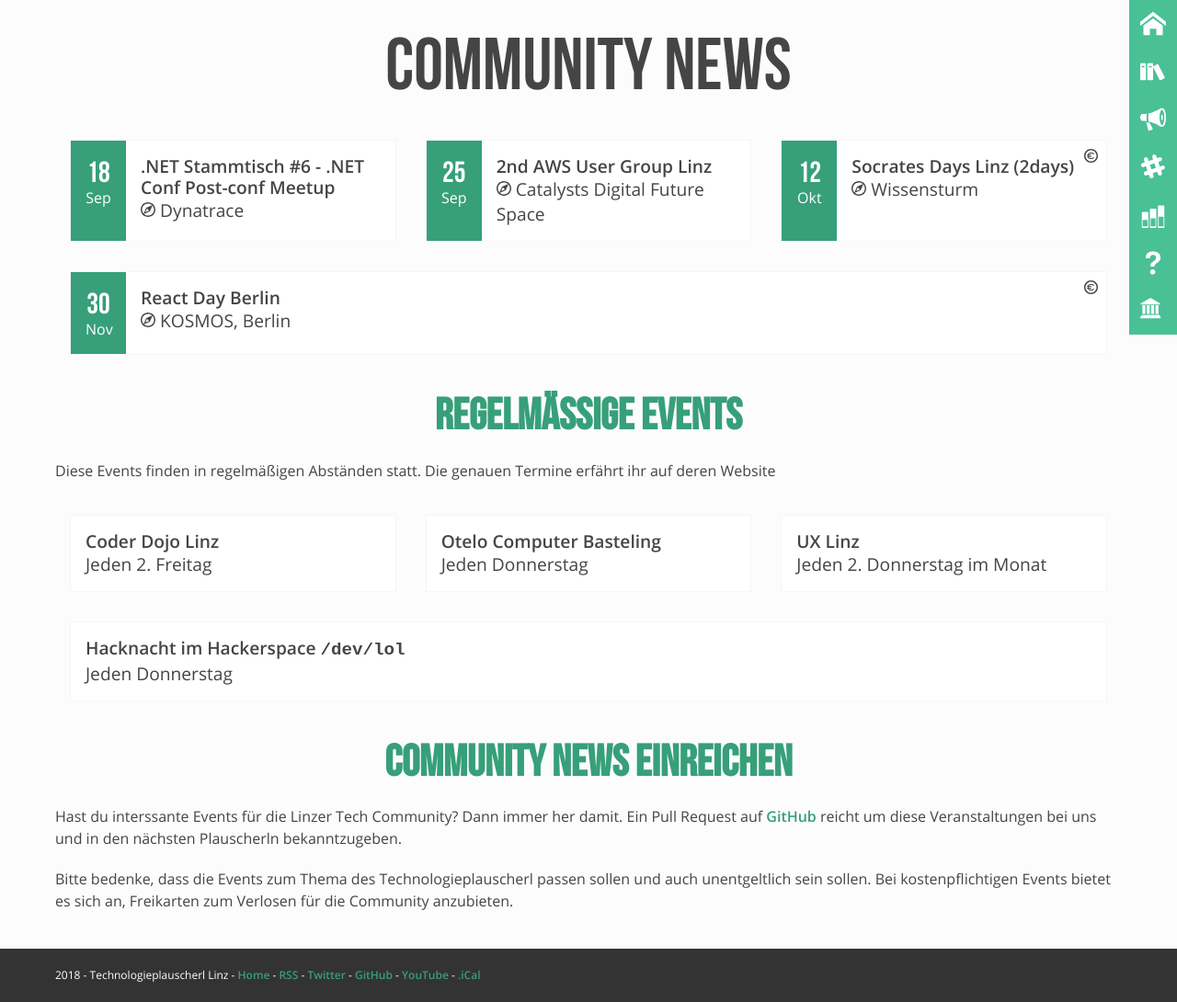
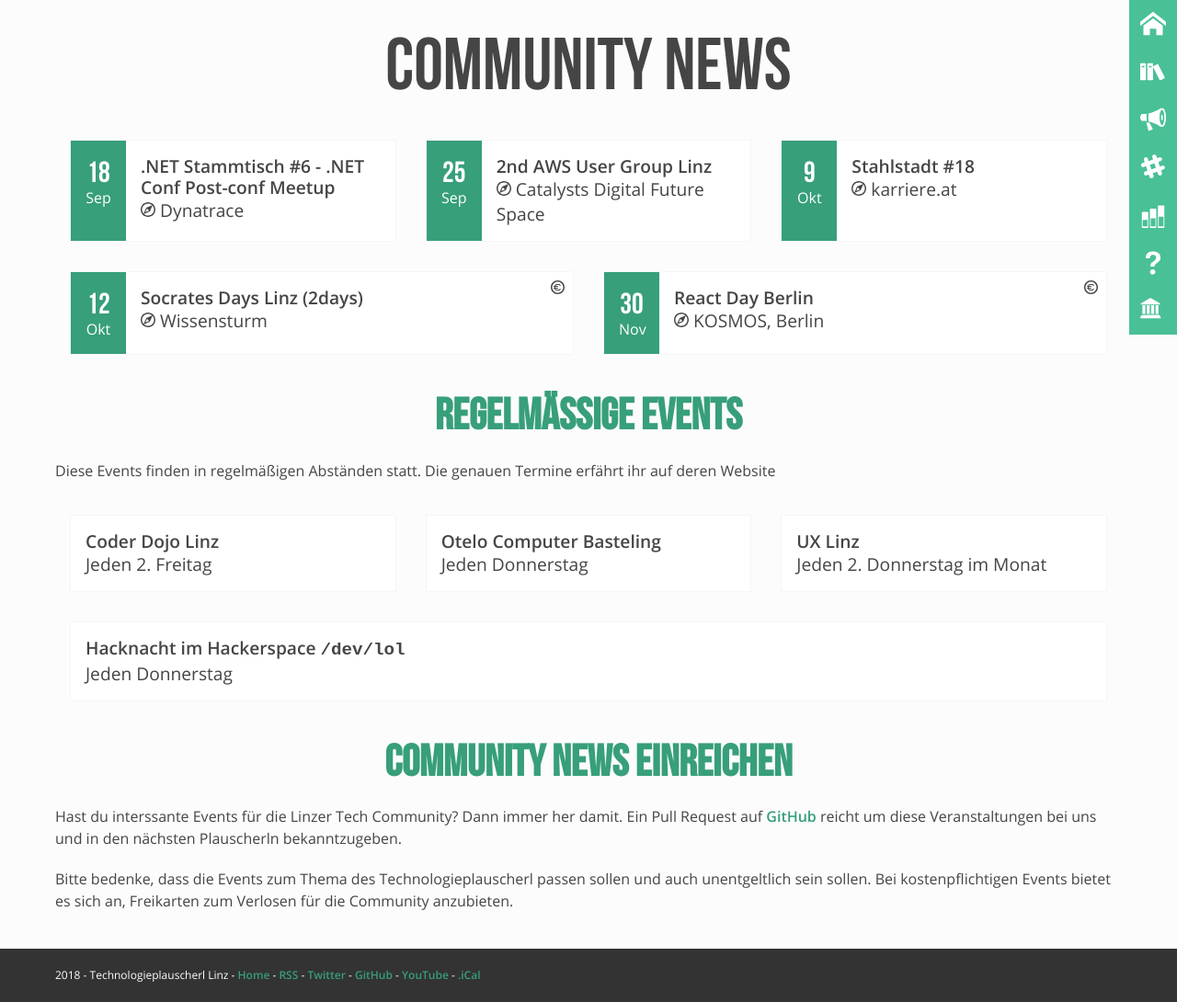
Before and after one commit to mericanAncer127/plauscherl, a Jekyll site: the page built from pages/community-news.html, in a window 1280 px wide. Shown: the whole page at 92% size. Built offline with Jekyll 4.4.1, drawn with Linux system fonts in a browser that asks for light colours.

Commit message:
Update community.yml

```diff
--- a/_data/community.yml
+++ b/_data/community.yml
@@ -48,10 +48,10 @@
   name: "Stahlstadt.js"
   events:
    -
-      name: "Stahlstadt #17"
-      location: Dynatrace
-      date: 2018-06-14
-      link: "https://www.meetup.com/de-DE/stahlstadt-js/events/251010161/"
+      name: "Stahlstadt #18"
+      location: karriere.at
+      date: 2018-10-09
+      link: "https://www.meetup.com/de-DE/stahlstadt-js/events/254352412/"
 -
   id: technologieplauscherl
   name: "Technologieplauscherl"
```
